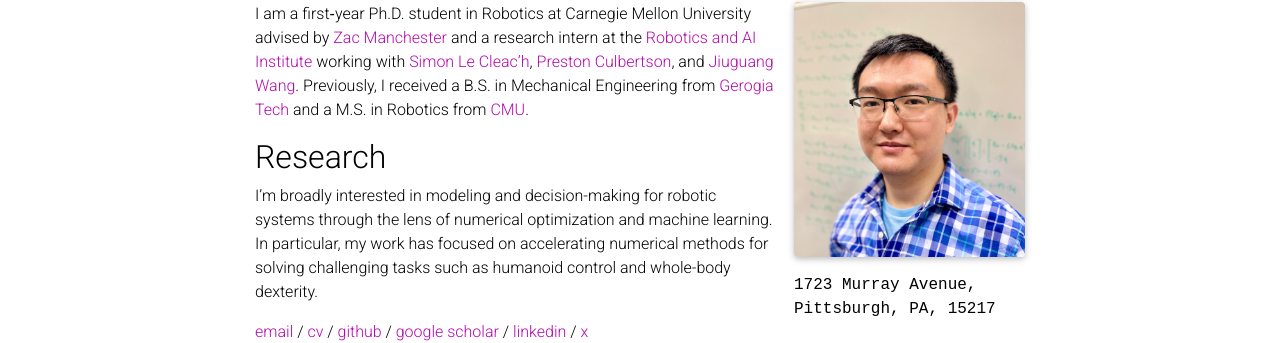
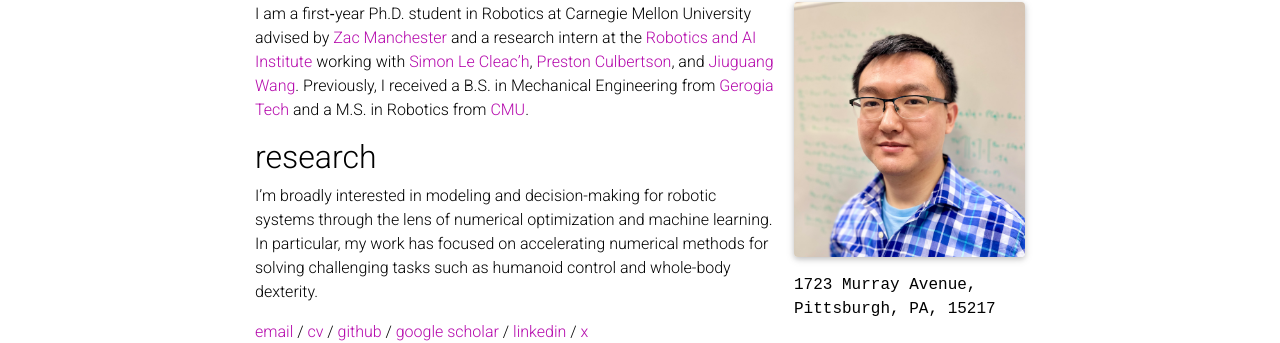
Before and after one commit to johnzhang3/johnzhang3.github.io, a Jekyll site: the page built from _pages/about.md, in a window 1280 px wide. Shown: the part 167-510 px from the top of the page. Built offline with Jekyll 4.4.1, drawn with Linux system fonts in a browser that asks for light colours; full-size pictures stand in for the smaller copies a plugin makes; comment, search, counter and statistics services are not loaded; a style sheet for code colours, icons or effects is not loaded.

```diff
--- a/_pages/about.md
+++ b/_pages/about.md
@@ -21,7 +21,7 @@ social: false  # includes social icons at the bottom of the page
 I am a first‑year Ph.D. student in Robotics at Carnegie Mellon University advised by [Zac Manchester](rexlab.ri.cmu.edu) and a research intern at the [Robotics and AI Institute](https://rai-inst.com) working with [Simon Le Cleac'h](https://simon-lc.github.io), [Preston Culbertson](https://pculbertson.github.io), and [Jiuguang Wang](https://www.robo.guru). Previously, I received a B.S. in Mechanical Engineering from [Gerogia Tech](https://www.gatech.edu) and a M.S. in Robotics from [CMU](https://www.cmu.edu).
 
 <!-- add section title -->
-## Research
+## research
 I'm broadly interested in modeling and decision-making for robotic systems through the lens of numerical optimization and machine learning. In particular, my work has focused on accelerating numerical methods for solving challenging tasks such as humanoid control and whole-body dexterity.
 
 <!-- centered email, github, twitter, and cv links -->
```
